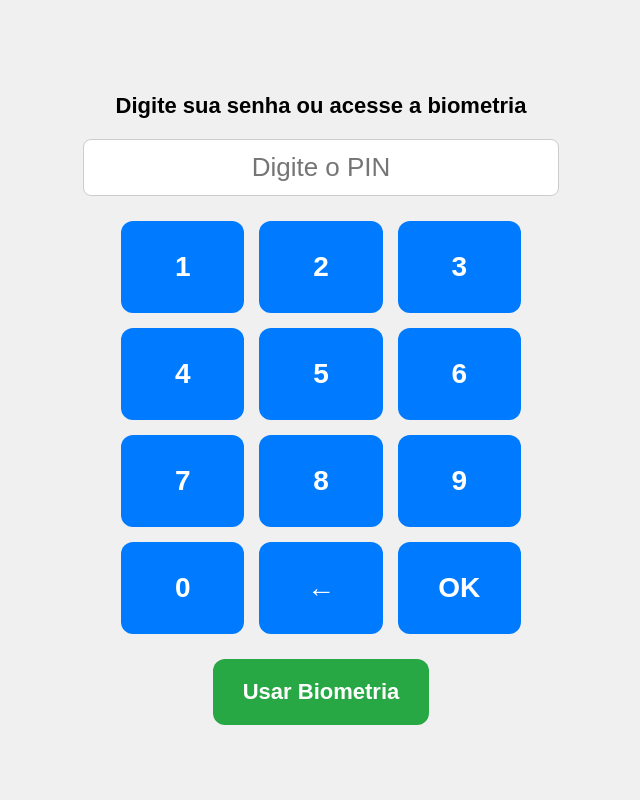
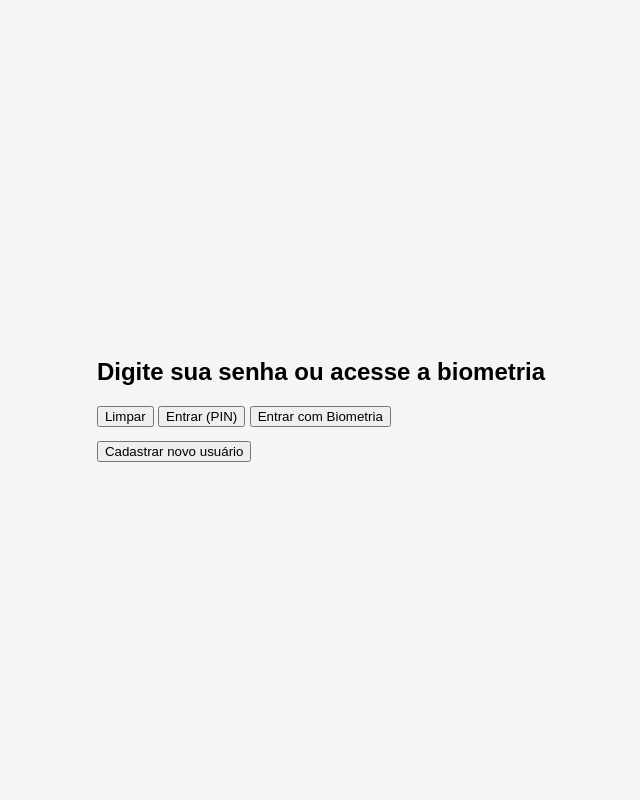
Before and after one commit to lucasfreitas0702/biometria-lanche, a Flask app: page / in a window 1280 px wide. Shown: the whole page, without its empty margins (319-959 px from the left). Run offline with Flask 3, Linux system fonts and the light colour scheme.

Commit message:
index.html

```diff
--- a/templates/index.html
+++ b/templates/index.html
@@ -1,122 +1,35 @@
-<!DOCTYPE html>
+<!doctype html>
 <html lang="pt-BR">
 <head>
-    <meta charset="UTF-8">
-    <title>Login</title>
-    <meta name="viewport" content="width=device-width, initial-scale=1.0, maximum-scale=1.0, user-scalable=no">
-
-    <style>
-        html, body {
-            margin: 0;
-            padding: 0;
-            width: 100%;
-            height: 100%;
-            overflow: hidden; /* impede rolagem */
-            font-family: Arial, sans-serif;
-            display: flex;
-            justify-content: center;
-            align-items: center;
-            background: #f0f0f0;
-        }
-
-        .container {
-            text-align: center;
-            width: 100%;
-            max-width: 500px;
-        }
-
-        h2 {
-            margin-bottom: 20px;
-            font-size: 22px;
-        }
-
-        .keypad {
-            display: grid;
-            grid-template-columns: repeat(3, 1fr);
-            gap: 15px;
-            margin: 0 auto;
-            max-width: 400px;
-        }
-
-        .key {
-            padding: 30px;
-            font-size: 28px;
-            font-weight: bold;
-            background: #007bff;
-            color: white;
-            border: none;
-            border-radius: 12px;
-            cursor: pointer;
-            transition: background 0.3s;
-        }
-
-        .key:hover {
-            background: #0056b3;
-        }
-
-        #pin {
-            font-size: 26px;
-            text-align: center;
-            margin-bottom: 25px;
-            padding: 12px;
-            width: 90%;
-            border-radius: 8px;
-            border: 1px solid #ccc;
-        }
-
-        .biometria-btn {
-            margin-top: 25px;
-            padding: 20px 30px;
-            font-size: 22px;
-            font-weight: bold;
-            background: #28a745;
-            color: white;
-            border: none;
-            border-radius: 12px;
-            cursor: pointer;
-        }
-
-        .biometria-btn:hover {
-            background: #1e7e34;
-        }
-    </style>
+  <meta charset="utf-8">
+  <meta name="viewport" content="width=device-width, initial-scale=1.0, maximum-scale=1.0, user-scalable=no">
+  <title>Entrada - Biometria QR</title>
+  <link rel="stylesheet" href="{{ url_for('static', filename='style.css') }}">
 </head>
 <body>
-    <div class="container">
-        <h2>Digite sua senha ou acesse a biometria</h2>
-        <input type="password" id="pin" placeholder="Digite o PIN" readonly>
-        <div class="keypad">
-            <button class="key">1</button>
-            <button class="key">2</button>
-            <button class="key">3</button>
-            <button class="key">4</button>
-            <button class="key">5</button>
-            <button class="key">6</button>
-            <button class="key">7</button>
-            <button class="key">8</button>
-            <button class="key">9</button>
-            <button class="key">0</button>
-            <button class="key">←</button>
-            <button class="key">OK</button>
-        </div>
-        <button class="biometria-btn">Usar Biometria</button>
+  <div class="wrapper">
+    <div class="card">
+      <h2>Digite sua senha ou acesse a biometria</h2>
+
+      <div id="display" class="display"></div>
+
+      <div id="keyboard" class="keyboard"></div>
+
+      <div class="actions">
+        <button id="btnClear">Limpar</button>
+        <button id="btnEnter">Entrar (PIN)</button>
+        <button id="btnBio">Entrar com Biometria</button>
+      </div>
+
+      <div style="margin-top:14px;">
+        <a href="/cadastro"><button id="btnCad">Cadastrar novo usuário</button></a>
+      </div>
+
+      <div id="msg" class="msg"></div>
+
     </div>
+  </div>
 
-    <script>
-        const pinInput = document.getElementById("pin");
-        const keys = document.querySelectorAll(".key");
-
-        keys.forEach(key => {
-            key.addEventListener("click", () => {
-                if (key.textContent === "←") {
-                    pinInput.value = pinInput.value.slice(0, -1);
-                } else if (key.textContent === "OK") {
-                    alert("PIN digitado: " + pinInput.value);
-                } else {
-                    pinInput.value += key.textContent;
-                }
-            });
-        });
-    </script>
+<script src="{{ url_for('static', filename='script.js') }}"></script>
 </body>
 </html>
```
